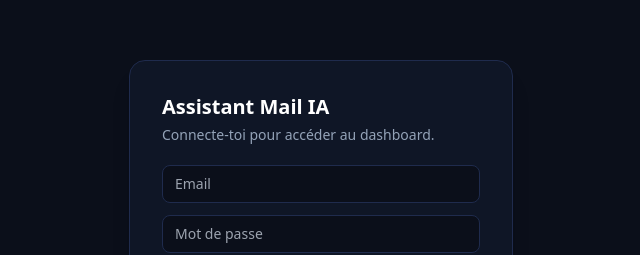
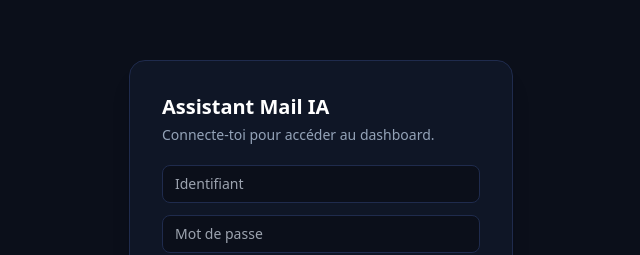
Before and after one commit to Viu09/mail_auto_reply, a Next.js app in the folder web/: page /login in a window 1280 px wide. Shown: the part 199-454 px from the top of the page, without its empty margins (319-959 px from the left). Built offline with nearby package versions, Linux system fonts and the light colour scheme; no server answers.

Commit message:
add interface web

```diff
--- a/web/app/login/page.tsx
+++ b/web/app/login/page.tsx
@@ -39,9 +39,10 @@ export default function LoginPage() {
 
         <div className="space-y-3">
           <input
-            type="email"
+            type="text"
             required
-            placeholder="Email"
+            autoComplete="username"
+            placeholder="Identifiant"
             value={email}
             onChange={(e) => setEmail(e.target.value)}
             className="w-full rounded-lg border border-ink-700 bg-ink-950 px-3 py-2 text-sm outline-none focus:border-indigo-500"
```
